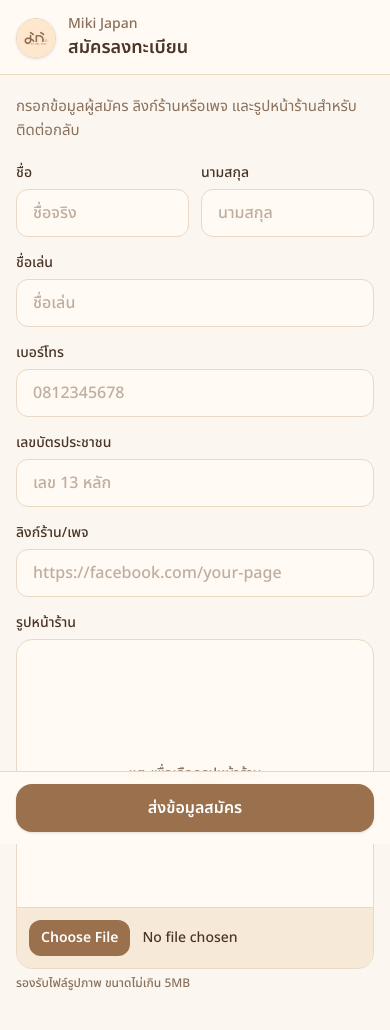
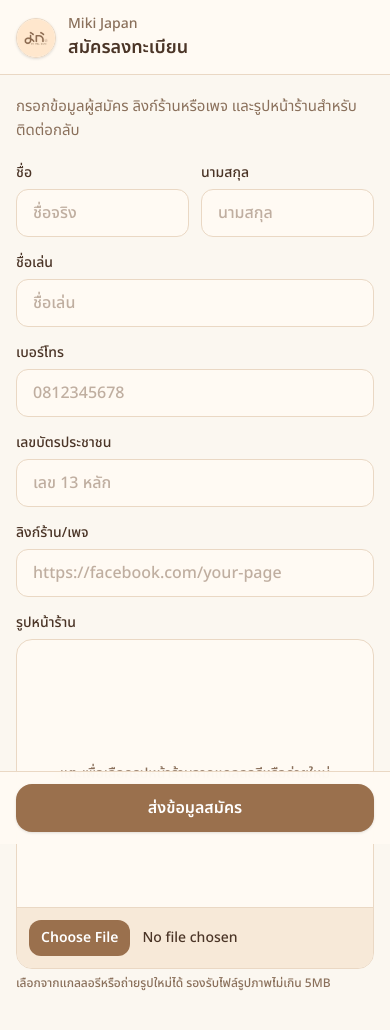
Before and after one commit to fulltank-garage/MikiJapan-Register, a React (Vite) app: page / in a window 390 px wide. Shown: the top 1030 px of the page. Built offline with nearby package versions, Linux system fonts and the light colour scheme; no server answers.

Commit message:
Allow gallery image selection
Remove the capture attribute from the storefront image file input so mobile browsers and LINE LIFF can offer gallery selection instead of forcing the camera.

Update upload helper copy and verify lint plus production build.

```diff
--- a/src/App.tsx
+++ b/src/App.tsx
@@ -374,12 +374,11 @@ function App() {
                   />
                 ) : (
                   <div className="grid aspect-[4/3] place-items-center px-4 text-center text-sm leading-6 text-[var(--color-muted)]">
-                    แตะเพื่อเลือกรูปหน้าร้าน
+                    แตะเพื่อเลือกรูปหน้าร้านจากแกลลอรีหรือถ่ายใหม่
                   </div>
                 )}
                 <input
                   accept="image/*"
-                  capture="environment"
                   className="block w-full cursor-pointer border-t border-[var(--color-border)] bg-[var(--color-surface-strong)] px-3 py-3 text-sm text-[var(--color-text)] file:mr-3 file:rounded-xl file:border-0 file:bg-[var(--color-primary)] file:px-3 file:py-2 file:text-sm file:font-semibold file:text-white"
                   key={fileInputKey}
                   name="storefrontImage"
@@ -388,7 +387,7 @@ function App() {
                 />
               </div>
               <span className="mt-1 block text-xs leading-5 text-[var(--color-muted)]">
-                รองรับไฟล์รูปภาพ ขนาดไม่เกิน 5MB
+                เลือกจากแกลลอรีหรือถ่ายรูปใหม่ได้ รองรับไฟล์รูปภาพไม่เกิน 5MB
               </span>
               {errors.storefrontImage ? (
                 <span className="mt-1 block text-xs leading-5 text-[var(--color-error)]">
```
